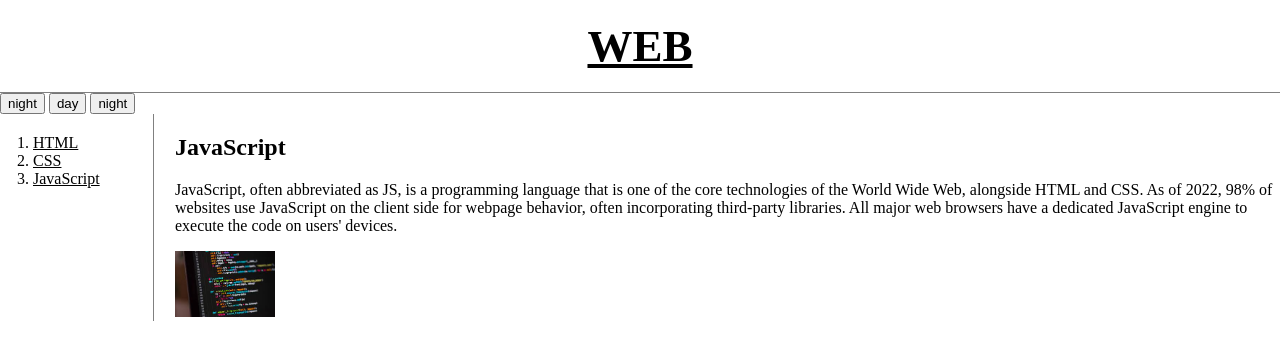
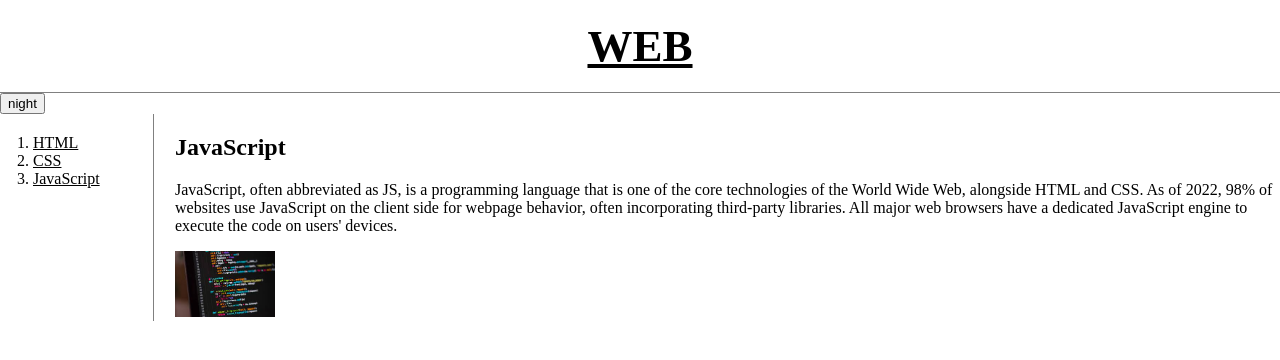
Before and after one commit to rahosung/Web_Hosting, a plain HTML site: page html/js.html in a window 1280 px wide. Drawn offline with Linux system fonts and the light colour scheme.

Commit message:
Create a single button using conditional statements

```diff
--- a/html/js.html
+++ b/html/js.html
@@ -11,24 +11,15 @@
 
 <body>
     <h1><a href="index.html">WEB</a></h1>
-    <input type="button" value="night" onclick="
-    document.querySelector('body').style.background = 'black';
-    document.querySelector('body').style.color='white';
-    ">
-    <input type="button" value="day" onclick="
-    document.querySelector('body').style.background = 'white';
-    document.querySelector('body').style.color='black';
-    ">
-    <input type="button" value="night" onclick="
-    if(document.querySelector('body').dataset.mode === 'day'){
+    <input id="night_day" type="button" value="night" onclick="
+    if(document.querySelector('#night_day').value === 'night'){
         document.querySelector('body').style.background = 'black';
         document.querySelector('body').style.color='white';
-        document.querySelector('body').dataset.mode = 'night';
-        this.value = 'day';
+        document.querySelector('#night_day').value = 'day';
     } else {
         document.querySelector('body').style.background = 'white';
         document.querySelector('body').style.color='black';
-        document.querySelector('body').dataset.mode = 'day';
+        document.querySelector('#night_day').value = 'night';
         this.value = 'night';
     }
     ">
```
